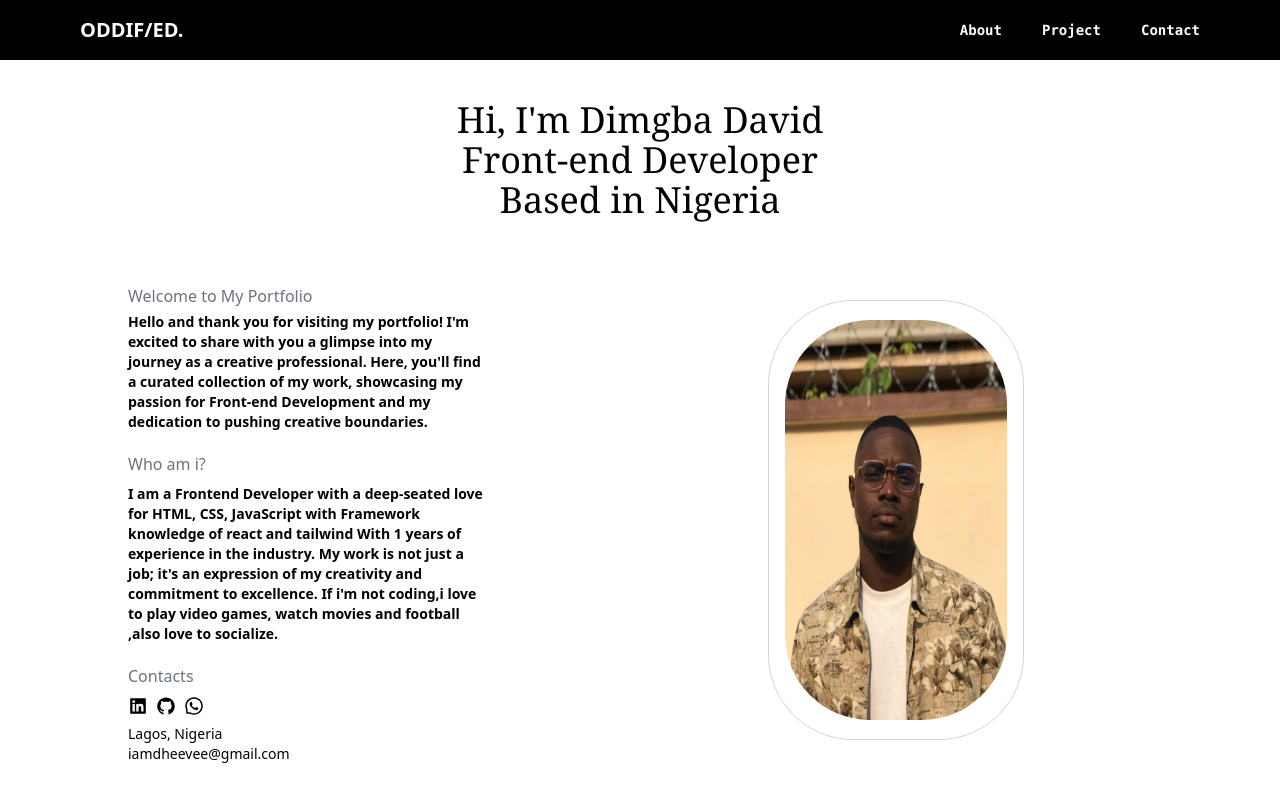
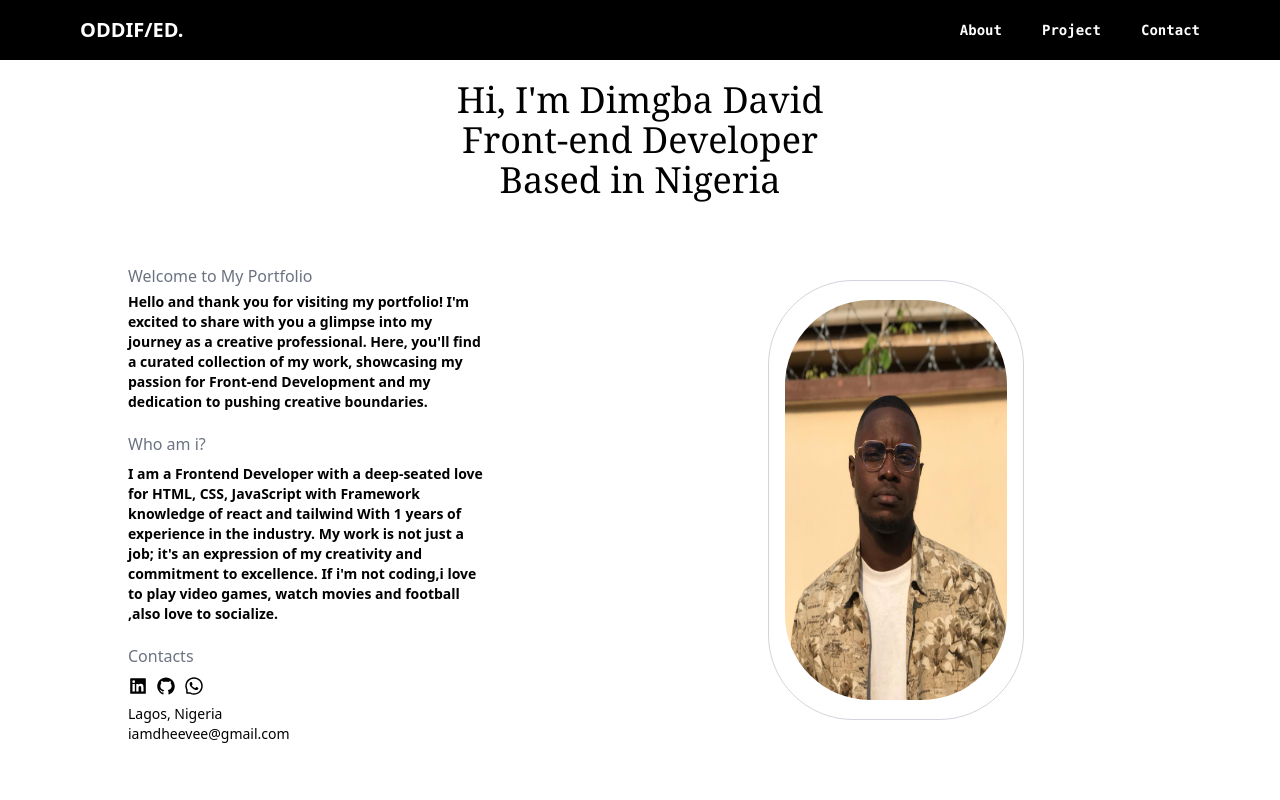
Before and after one commit to ODDIFIED/my-portfolio, a React (Create React App) app: page / in a window 1280 px wide. Shown: the top 800 px of the page. Built offline with nearby package versions, Linux system fonts and the light colour scheme.

Commit message:
first commit

```diff
--- a/src/Components/Hero.js
+++ b/src/Components/Hero.js
@@ -18,8 +18,8 @@ import imgTwo from "../images/WhatsApp Image 2023-09-17 at 16.25.18.jpeg";
 function Hero() {
   return (
     <div
-      className="w-full  mx-auto max-w-7xl xsm:mx-w-xl mt-10 px-20 "
-      id="about"
+      className="w-full  mx-auto max-w-7xl xsm:mx-w-xl mt-20 px-20 "
+      id="About"
     >
       <h3 className="font-medium font-serif md:text-3xl xsm:text-xl xsm:mt-2 xsm:mx-auto  xsm:w-[100%] sm:w-[90%] md:w-[50%] lg:text-4xl lg:w-[35%]   ">
         Hi, I'm Dimgba David Front-end Developer Based in Nigeria
--- a/src/Components/Navbar.js
+++ b/src/Components/Navbar.js
@@ -16,7 +16,7 @@ function Navbar() {
   };
   return (
     <div
-      class=" w-[100%] max-w-7xl mx-auto  font-extrabold flex justify-between  py-4 border-t-0 border-r-0 border-l-0 border-b-0
+      class=" w-[100%] max-w-7xl mx-auto fixed top-0 font-extrabold flex justify-between  py-4 border-t-0 border-r-0 border-l-0 border-b-0
      border border-black  items-center   xsm:px-7 md:px-20 lg:px-26
       bg-black  "
     >
```
